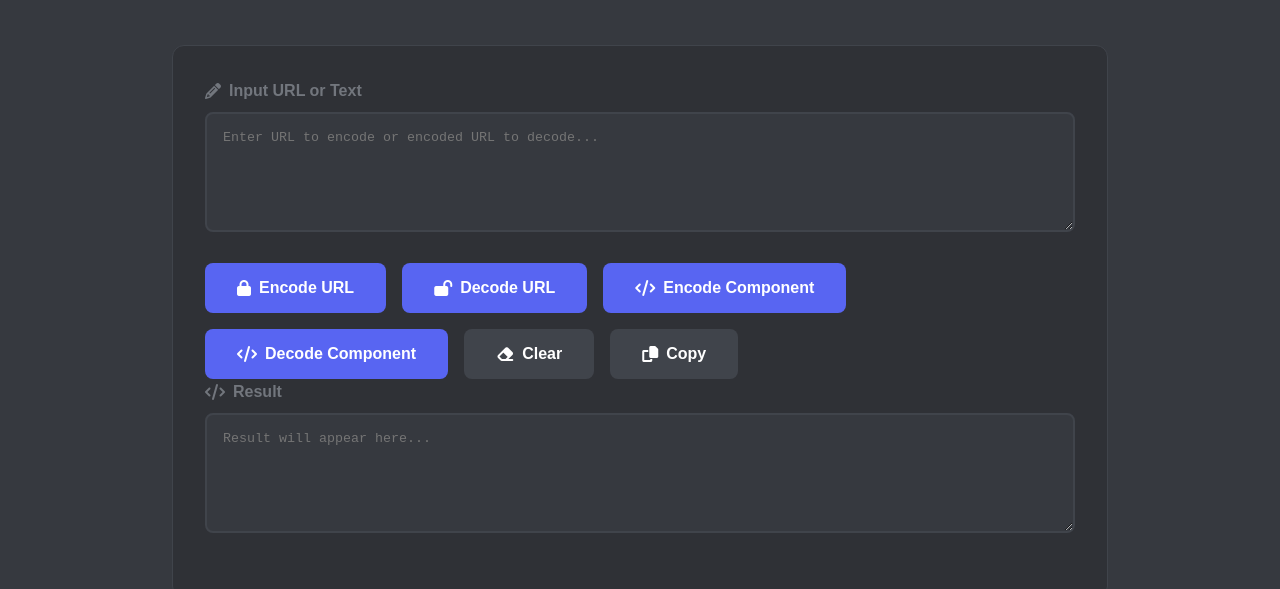
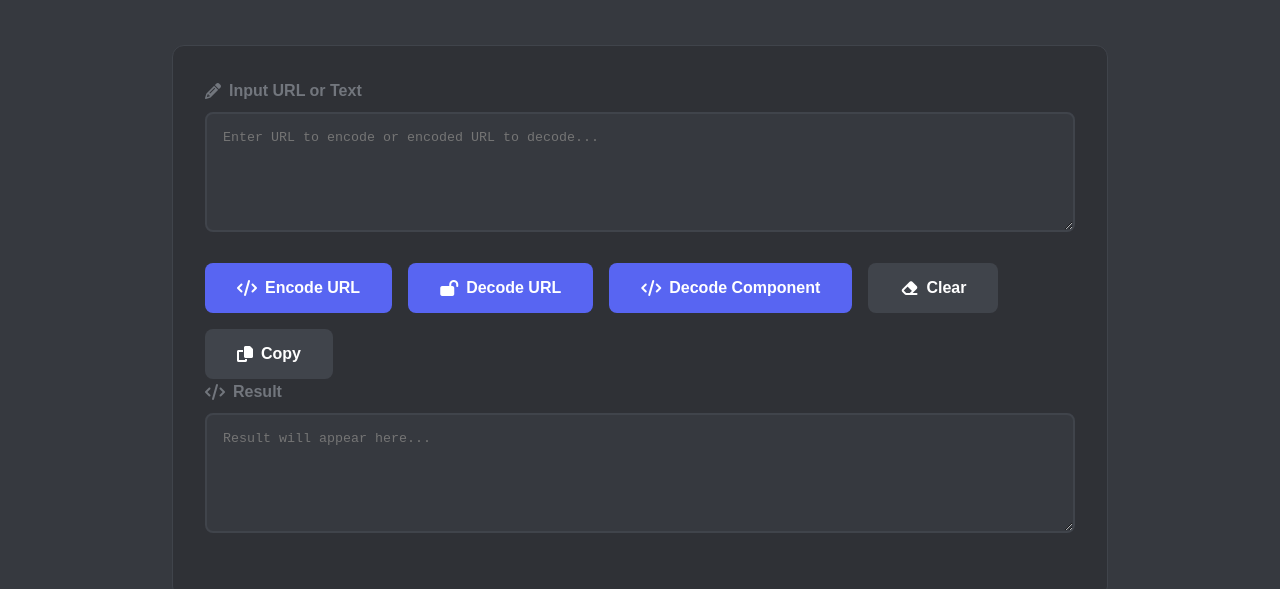
Before and after one commit to reallytyler/dctools, a plain HTML site: page userlookup/urlencoder.html in a window 1280 px wide. Shown: the part 215-804 px from the top of the page. Drawn offline with Linux system fonts and the light colour scheme; a web font is replaced by a local one.

Commit message:
Update urlencoder.html

```diff
--- a/userlookup/urlencoder.html
+++ b/userlookup/urlencoder.html
@@ -65,14 +65,11 @@
             </div>
 
             <div class="button-group">
-                <button class="btn" onclick="encodeURL()">
-                    <i class="fas fa-lock"></i> Encode URL
-                </button>
-                <button class="btn" onclick="decodeURL()">
-                    <i class="fas fa-lock-open"></i> Decode URL
+                <button class="btn" onclick="decodeComponent()">
+                    <i class="fas fa-code"></i> Encode URL
                 </button>
                 <button class="btn" onclick="encodeComponent()">
-                    <i class="fas fa-code"></i> Encode Component
+                    <i class="fas fa-lock-open"></i> Decode URL
                 </button>
                 <button class="btn" onclick="decodeComponent()">
                     <i class="fas fa-code"></i> Decode Component
```
